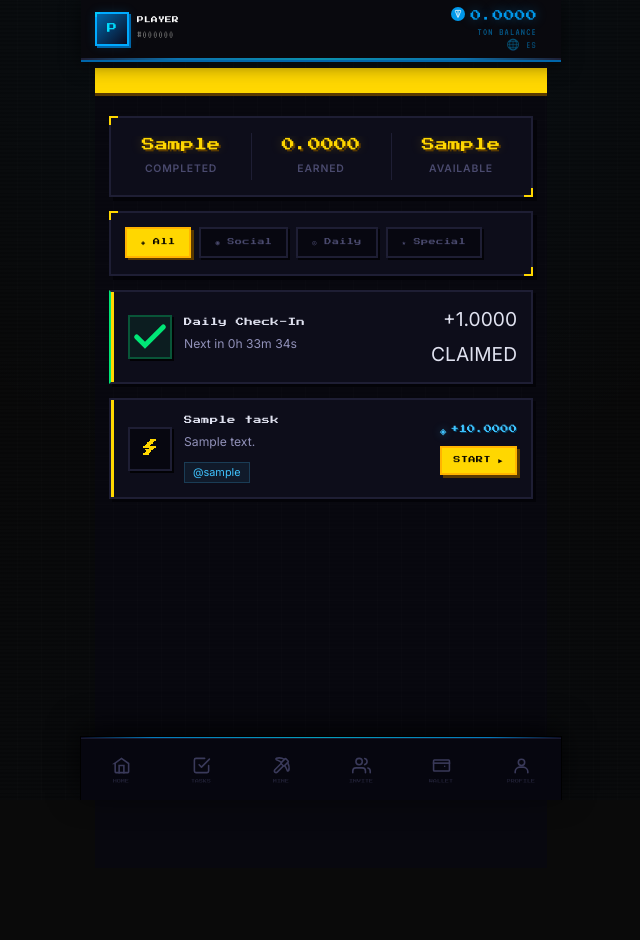
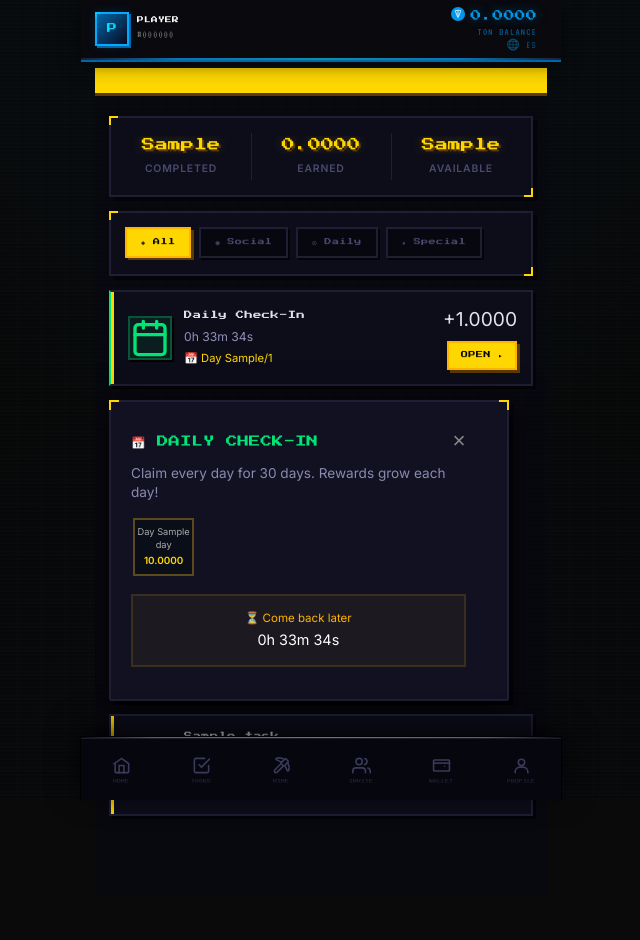
Before and after one commit to isaacmanual3-rgb/mibot, a Flask app: template templates/tasks.html in a window 1280 px wide. Shown: the top 940 px of the page, without its empty margins (319-959 px from the left). Before the commit the page ends 800 px from the top, so only its background shows below. Run offline with Flask 3, Linux system fonts and the light colour scheme; data comes from the database, SQL or seed files in the repository; the template is opened without the code that fills it: most values are stand-ins (such as "Sample title", 1, 10 or a date in 2020); some libraries are stand-ins or nearby versions.

Commit message:
Add files via upload

```diff
--- a/templates/tasks.html
+++ b/templates/tasks.html
@@ -874,21 +874,15 @@
       </div>
     </div>
 
-    <!-- ── CHECK-IN DIARIO (sistema propio, cada 24 horas) ── -->
+    <!-- ── CHECK-IN DIARIO (modal de 30 días + anuncio obligatorio) ── -->
     <div class="tq-list" style="margin-bottom:0">
       <div class="tq-task" id="checkinCard" style="border-left-color:#00e676">
-        <div class="tq-task-icon {% if not checkin.can_claim %}done{% endif %}" id="checkinIcon">
-          {% if checkin.can_claim %}
+        <div class="tq-task-icon {% if not checkin.can_claim %}done{% endif %}">
           <svg viewBox="0 0 24 24" fill="none" stroke="#00e676" stroke-width="2" stroke-linecap="round">
             <rect x="3" y="4" width="18" height="18" rx="2"/>
             <line x1="16" y1="2" x2="16" y2="6"/><line x1="8" y1="2" x2="8" y2="6"/>
             <line x1="3" y1="10" x2="21" y2="10"/>
           </svg>
-          {% else %}
-          <svg viewBox="0 0 24 24" fill="none" stroke="#00e676" stroke-width="3" stroke-linecap="round">
-            <polyline points="20 6 9 17 4 12"/>
-          </svg>
-          {% endif %}
         </div>
         <div class="tq-task-body">
           <div class="tq-task-title">{{ t.tq_checkin_title if t.tq_checkin_title != 'tq_checkin_title' else 'Daily Check-In' }}</div>
@@ -899,22 +893,70 @@
               <span id="checkinCountdown" data-seconds="{{ checkin.seconds_until_next }}">…</span>
             {% endif %}
           </div>
-          {% if checkin.streak > 0 %}
           <div style="font-size:0.7rem;color:#ffd700;margin-top:4px">
-            🔥 {{ checkin.streak }} {{ t.tq_checkin_streak if t.tq_checkin_streak != 'tq_checkin_streak' else 'day streak' }}
+            📅 {{ t.tq_checkin_day if t.tq_checkin_day != 'tq_checkin_day' else 'Day' }} {{ checkin.current_day }}/{{ checkin.total_days }}
           </div>
-          {% endif %}
         </div>
         <div class="tq-task-right">
           <div class="tq-task-reward">+{{ '%.4f'|format(checkin.total_reward) }}</div>
-          {% if checkin.can_claim %}
-          <button class="tq-btn-start" id="checkinBtn" onclick="claimCheckin()">
-            {{ t.tq_claim if t.tq_claim != 'tq_claim' else 'CLAIM' }} ▸
+          <button class="tq-btn-start" onclick="openCheckinModal()">
+            {{ t.tq_open if t.tq_open != 'tq_open' else 'OPEN' }} ▸
           </button>
-          {% else %}
-          <span class="tq-btn-done">{{ t.tq_claimed if t.tq_claimed != 'tq_claimed' else 'CLAIMED' }}</span>
-          {% endif %}
         </div>
+      </div>
+    </div>
+
+    <!-- ── MODAL DEL CHECK-IN: 30 DÍAS ── -->
+    <div class="tq-modal" id="checkinModal">
+      <div class="tq-modal-box" style="max-width:420px;width:94%">
+        <div style="display:flex;align-items:center;justify-content:space-between;margin-bottom:12px">
+          <div style="font-family:'Press Start 2P',monospace;font-size:0.72rem;color:#00e676">
+            📅 {{ t.tq_checkin_title if t.tq_checkin_title != 'tq_checkin_title' else 'DAILY CHECK-IN' }}
+          </div>
+          <button onclick="closeCheckinModal()" style="background:none;border:none;color:#888;font-size:1.4rem;cursor:pointer;line-height:1">×</button>
+        </div>
+
+        <div style="font-size:0.85rem;color:#8a8ab0;margin-bottom:14px;line-height:1.4">
+          {{ t.tq_checkin_modal_desc if t.tq_checkin_modal_desc != 'tq_checkin_modal_desc' else 'Claim every day for 30 days. Rewards grow each day!' }}
+        </div>
+
+        <!-- Cuadrícula de 30 días -->
+        <div style="display:grid;grid-template-columns:repeat(5,1fr);gap:6px;margin-bottom:16px;max-height:280px;overflow-y:auto;padding:2px">
+          {% for d in checkin.calendar %}
+          <div style="
+              border:2px solid {% if d.state == 'claimed' %}#1e5a2e{% elif d.state == 'today' %}#00e676{% elif d.state == 'waiting' %}#5a4a1e{% else %}#1e2a3a{% endif %};
+              background:{% if d.state == 'claimed' %}rgba(0,230,118,0.08){% elif d.state == 'today' %}rgba(0,230,118,0.18){% else %}#0a0e18{% endif %};
+              padding:6px 2px;text-align:center;position:relative;
+              {% if d.state == 'today' %}box-shadow:0 0 10px rgba(0,230,118,0.35);{% endif %}">
+            <div style="font-size:0.58rem;color:{% if d.state == 'locked' %}#555{% else %}#aaa{% endif %};margin-bottom:2px">
+              {{ t.tq_checkin_day if t.tq_checkin_day != 'tq_checkin_day' else 'Day' }} {{ d.day }}
+            </div>
+            <div style="font-size:0.62rem;font-weight:bold;color:{% if d.state == 'claimed' %}#00e676{% elif d.state == 'today' %}#fff{% elif d.state == 'locked' %}#555{% else %}#ffd700{% endif %}">
+              {{ '%.4f'|format(d.reward) }}
+            </div>
+            {% if d.state == 'claimed' %}
+            <div style="position:absolute;top:2px;right:3px;color:#00e676;font-size:0.6rem">✓</div>
+            {% endif %}
+          </div>
+          {% endfor %}
+        </div>
+
+        <!-- Botón de reclamo -->
+        {% if checkin.can_claim %}
+        <button class="tq-btn-verify" id="checkinClaimBtn" onclick="claimCheckin()" style="width:100%">
+          📺 {{ t.tq_checkin_watch_claim if t.tq_checkin_watch_claim != 'tq_checkin_watch_claim' else 'WATCH AD & CLAIM' }}
+        </button>
+        <div style="font-size:0.72rem;color:#666;text-align:center;margin-top:8px;line-height:1.3">
+          {{ t.tq_checkin_ad_note if t.tq_checkin_ad_note != 'tq_checkin_ad_note' else 'You must watch the ad and tap it to claim' }}
+        </div>
+        {% else %}
+        <div style="text-align:center;padding:14px;border:2px solid #3a2e1e;background:rgba(255,179,0,0.05)">
+          <div style="font-size:0.72rem;color:#ffb300;margin-bottom:4px">
+            ⏳ {{ t.tq_checkin_wait if t.tq_checkin_wait != 'tq_checkin_wait' else 'Come back later' }}
+          </div>
+          <div style="font-size:0.9rem;color:#fff" id="checkinModalCountdown" data-seconds="{{ checkin.seconds_until_next }}">…</div>
+        </div>
+        {% endif %}
       </div>
     </div>
 
@@ -1049,71 +1091,137 @@ let currentTaskId = null;
 let currentChannelId = null;
 
 // ══════════════════════════════════════════════
-// CHECK-IN DIARIO (sistema propio, cada 24 horas)
+// CHECK-IN DIARIO: modal de 30 días + anuncio obligatorio
 // ══════════════════════════════════════════════
+const CHECKIN_AD_BLOCK = "{{ adsgram_interstitial_id }}";
+
+function openCheckinModal() {
+  var m = document.getElementById('checkinModal');
+  if (m) m.classList.add('show');
+}
+function closeCheckinModal() {
+  var m = document.getElementById('checkinModal');
+  if (m) m.classList.remove('show');
+}
+
 async function claimCheckin() {
-  var btn = document.getElementById('checkinBtn');
+  var btn = document.getElementById('checkinClaimBtn');
   if (!btn || btn.disabled) return;
   btn.disabled = true;
+  btn.innerHTML = '<span class="tq-spinner"></span> ' + (window.I18N?.tq_checking || 'LOADING AD...');
+
+  // ── Anuncio interstitial de Adsgram con CLICK OBLIGATORIO ──
+  if (!window.Adsgram) {
+    showToast(window.I18N?.mn_ads_unavailable || 'Ads not available', 'error');
+    btn.disabled = false;
+    btn.innerHTML = '📺 WATCH AD & CLAIM';
+    return;
+  }
+
+  // Interceptar las peticiones para detectar el click en el anuncio
+  var ctaClicked = false;
+  var isClickUrl = function (url) {
+    return !!url && url.indexOf('adsgram.ai') !== -1 && /[?&]type=Click/i.test(url);
+  };
+  var _origFetch = window.fetch.bind(window);
+  var _origOpen = XMLHttpRequest.prototype.open;
+  var _origBeacon = navigator.sendBeacon ? navigator.sendBeacon.bind(navigator) : null;
+
+  window.fetch = function () {
+    var a = arguments;
+    var url = typeof a[0] === 'string' ? a[0] : (a[0] && a[0].url) || '';
+    if (isClickUrl(url)) ctaClicked = true;
+    return _origFetch.apply(null, a);
+  };
+  XMLHttpRequest.prototype.open = function (method, url) {
+    if (isClickUrl(String(url))) ctaClicked = true;
+    return _origOpen.apply(this, arguments);
+  };
+  if (_origBeacon) {
+    navigator.sendBeacon = function (url, data) {
+      if (isClickUrl(String(url))) ctaClicked = true;
+      return _origBeacon(url, data);
+    };
+  }
+  var restore = function () {
+    window.fetch = _origFetch;
+    XMLHttpRequest.prototype.open = _origOpen;
+    if (_origBeacon) navigator.sendBeacon = _origBeacon;
+  };
+
+  var done = false;
+  var startedAt = Date.now();
+  try {
+    var ctrl = window.Adsgram.init({ blockId: String(CHECKIN_AD_BLOCK) });
+    var result = await ctrl.show();
+    done = !!(result && result.done);
+  } catch (e) {
+    done = false;
+  } finally {
+    restore();
+  }
+
+  var closedEarly = (Date.now() - startedAt) < 14000;
+  var restoreBtn = function () {
+    btn.disabled = false;
+    btn.innerHTML = '📺 WATCH AD & CLAIM';
+  };
+
+  if (closedEarly) {
+    showToast(window.I18N?.mn_ads_closed_early || 'You closed the ad too early', 'error');
+    return restoreBtn();
+  }
+  if (!done) {
+    showToast(window.I18N?.mn_ads_closed_early || 'Ad not completed', 'error');
+    return restoreBtn();
+  }
+  if (!ctaClicked) {
+    showToast(window.I18N?.mn_ads_click_desc || 'You must tap the ad to claim', 'error');
+    return restoreBtn();
+  }
+
+  // ── Anuncio válido con click → reclamar ──
   btn.innerHTML = '<span class="tq-spinner"></span>';
-
-  // Seguridad: si tarda demasiado, restaurar el botón
-  var safety = setTimeout(function () {
-    btn.disabled = false;
-    btn.innerHTML = 'CLAIM ▸';
-  }, 8000);
-
   try {
     const res = await fetch('/api/checkin', {
       method: 'POST',
       headers: { 'Content-Type': 'application/json' },
-      body: JSON.stringify({})
+      body: JSON.stringify({ ad_ok: true })
     });
     const data = await res.json();
-    clearTimeout(safety);
-
     if (data.success) {
       showToast(data.message || ('+' + data.reward + ' TON'), 'success');
-      setTimeout(function () { location.reload(); }, 700);
+      setTimeout(function () { location.reload(); }, 800);
     } else {
       showToast(data.message || 'Not available yet', 'error');
-      // Si ya estaba reclamado, recargar para mostrar la cuenta regresiva
-      if (data.already_claimed) {
-        setTimeout(function () { location.reload(); }, 900);
-      } else {
-        btn.disabled = false;
-        btn.innerHTML = 'CLAIM ▸';
-      }
+      if (data.already_claimed) setTimeout(function () { location.reload(); }, 900);
+      else restoreBtn();
     }
   } catch (e) {
-    clearTimeout(safety);
-    showToast('Connection error', 'error');
-    btn.disabled = false;
-    btn.innerHTML = 'CLAIM ▸';
+    showToast(window.I18N?.connection_error || 'Connection error', 'error');
+    restoreBtn();
   }
 }
 
-// Cuenta regresiva hasta el próximo check-in
+// Cuenta regresiva (en la tarjeta y en el modal)
 (function () {
-  var el = document.getElementById('checkinCountdown');
-  if (!el) return;
-  var secs = parseInt(el.getAttribute('data-seconds') || '0', 10);
+  var els = [
+    document.getElementById('checkinCountdown'),
+    document.getElementById('checkinModalCountdown')
+  ].filter(Boolean);
+  if (!els.length) return;
+  var secs = parseInt(els[0].getAttribute('data-seconds') || '0', 10);
 
   function fmt(s) {
-    if (s <= 0) return '';
     var h = Math.floor(s / 3600);
     var m = Math.floor((s % 3600) / 60);
     var sec = s % 60;
-    return 'Next in ' + h + 'h ' + m + 'm ' + sec + 's';
+    return h + 'h ' + m + 'm ' + sec + 's';
   }
-
   function tick() {
-    if (secs <= 0) {
-      // Ya se puede reclamar: recargar para mostrar el botón
-      location.reload();
-      return;
-    }
-    el.textContent = fmt(secs);
+    if (secs <= 0) { location.reload(); return; }
+    var txt = fmt(secs);
+    els.forEach(function (e) { e.textContent = txt; });
     secs--;
     setTimeout(tick, 1000);
   }
```
Also changed, not shown: templates/admin_config.html (+12 -24 lines).
